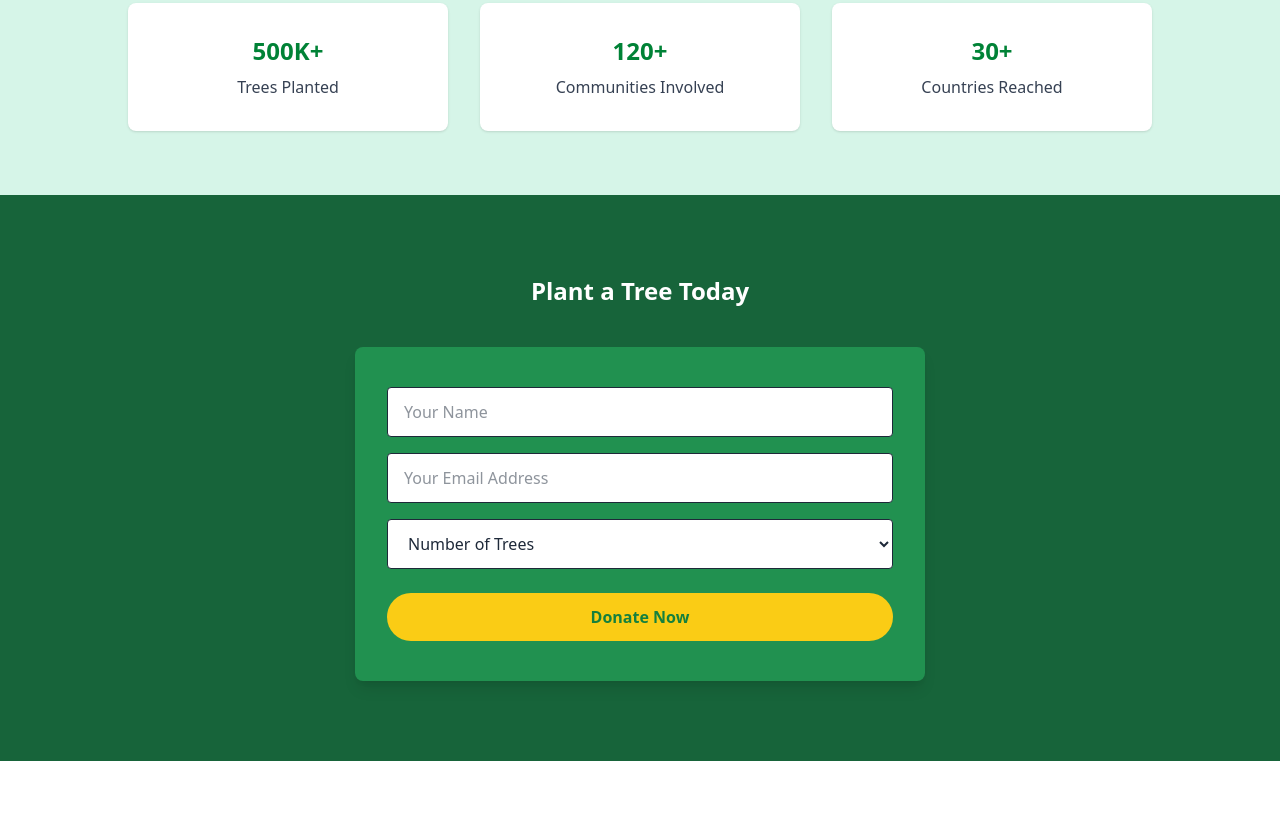
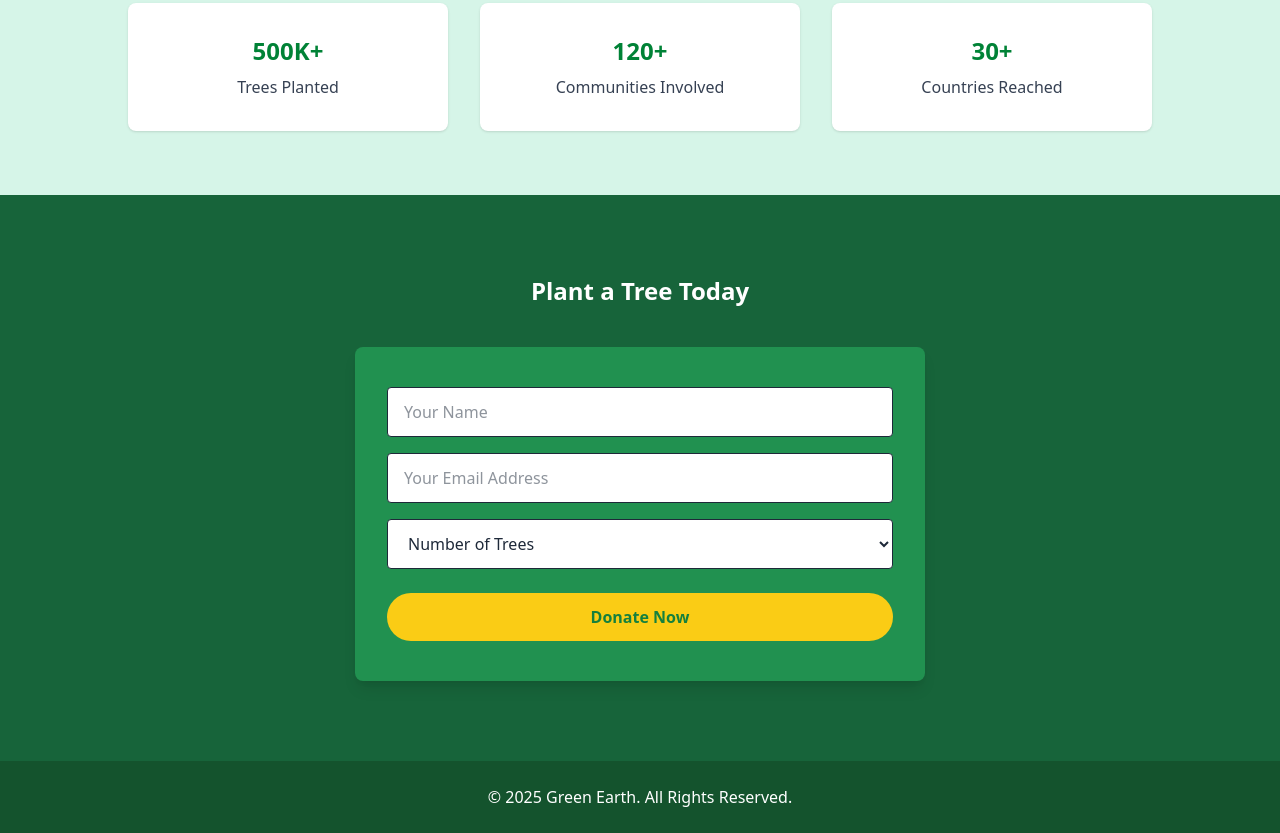
Before and after one commit to ivyfaraezi/Green-Earth, a plain HTML site: page index.html in a window 1280 px wide. Shown: the part 1929-2762 px from the top of the page. Before the commit the page ends 2690 px from the top, so only its background shows below. Drawn offline with nearby package versions, Linux system fonts and the light colour scheme.

Commit message:
Footer Added

```diff
--- a/index.html
+++ b/index.html
@@ -145,5 +145,10 @@
             </form>
         </div>
     </section>
+    <footer class="bg-[#14532d] text-white py-6">
+        <div class="container mx-auto text-center">
+            <p>&copy; 2025 Green Earth. All Rights Reserved.</p>
+        </div>
+    </footer>
 </body>
 </html>
```
